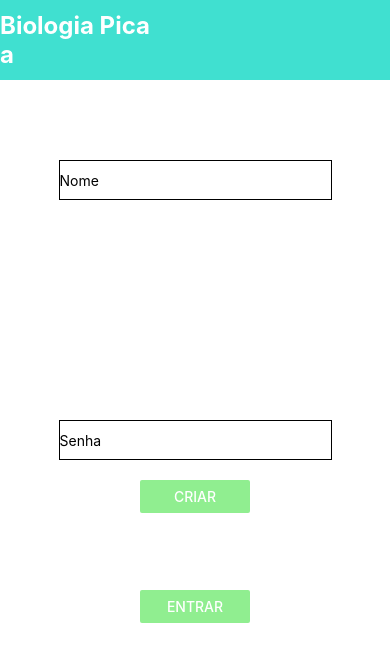
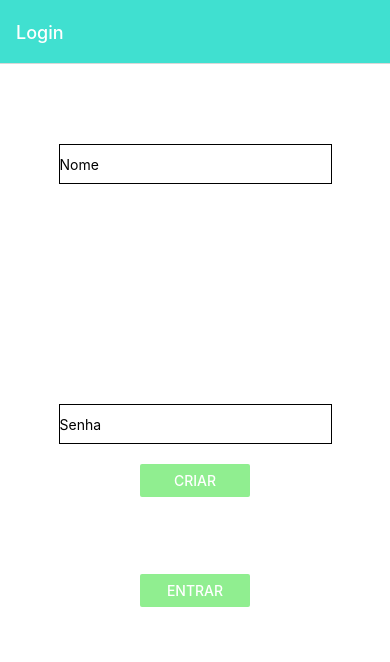
Before and after one commit to otbox/TCC, a React Native app in the folder client/: screen / in a window 390 px wide. Shown: the top 662 px of the page. Built offline with nearby package versions, Linux system fonts and the light colour scheme.

Commit message:
implementação do react navigation

```diff
--- a/client/App.tsx
+++ b/client/App.tsx
@@ -1,12 +1,23 @@
 import { SafeAreaView } from "react-native";
 import store from './shared/Store'
 import Login from "./pages/Login";
+import Home from "./pages/Home";
 import { Provider } from "react-redux";
+import { NavigationContainer } from '@react-navigation/native';
+import { createNativeStackNavigator } from '@react-navigation/native-stack';
+
+const Stack = createNativeStackNavigator();
 
 export default function App () {
   return (
     <Provider store = {store}>
-        <Login />
+
+      <NavigationContainer>
+        <Stack.Navigator initialRouteName="Login" screenOptions={{headerTintColor: 'white', headerStyle: {backgroundColor: '#40E0D0'}, animation:"default"}}>
+          <Stack.Screen name = "Login" component={Login}/>
+          <Stack.Screen name = "Home" component={Home}/>
+        </Stack.Navigator>
+      </NavigationContainer>
     </Provider>
   )
 }
--- a/client/package.json
+++ b/client/package.json
@@ -10,6 +10,8 @@
   },
   "dependencies": {
     "@expo/webpack-config": "^18.0.1",
+    "@react-navigation/native": "^6.1.6",
+    "@react-navigation/native-stack": "^6.9.12",
     "@reduxjs/toolkit": "^1.9.5",
     "axios": "^1.4.0",
     "expo": "~48.0.15",
@@ -17,6 +19,8 @@
     "react": "18.2.0",
     "react-dom": "^18.2.0",
     "react-native": "0.71.8",
+    "react-native-safe-area-context": "4.5.0",
+    "react-native-screens": "~3.20.0",
     "react-native-web": "~0.18.11",
     "react-redux": "^8.0.5"
   },
--- a/client/pages/Home.tsx
+++ b/client/pages/Home.tsx
@@ -0,0 +1,19 @@
+import { SafeAreaView } from "react-native-safe-area-context";
+import { Text, View } from "react-native/";
+import { useAppSelector } from "./hooks";
+import { SelectUser } from "../shared/Store/reducers/userReducer";
+
+export default function Home() {
+
+    const bb = useAppSelector(SelectUser);
+    return (
+        <SafeAreaView>
+            <View style = {{paddingLeft : 20}}>
+                <Text>User:</Text>
+                <Text>{bb?.id}</Text>
+                <Text>{bb?.name}</Text>
+                <Text>{bb?.passwd}</Text>
+            </View>
+        </SafeAreaView>
+    )
+};
--- a/client/pages/Login.tsx
+++ b/client/pages/Login.tsx
@@ -11,15 +11,15 @@ import userReducer, { SelectUser, setUserAction } from '../shared/Store/reducers
 import { UserType } from '../shared/types/UserType';
 
 
-export default function Login() {
+export default function Login({navigation}) {
   const [Name, SetName] = useState<string>("");
   const [Senha, SetSenha] = useState<string>("");
   const [Logged, SetLogged] = useState<boolean>()
 
-  let address1 = 'http://10.16.66.4:3001/api/';
+  let address1 = 'http://192.168.1.106:3001/api/';
   let address2 = 'http://localhost:3001/api/'
 
-  let address = Platform.OS !== 'web' ? address1 : address2
+  let address = Platform.OS !== 'web' ? address1 : address2;
   const dispatch = useAppDispatch();
   const Receive = () => {
     console.log(axios.get('http://localhost:3001/api/GetRegisters'))
@@ -28,6 +28,7 @@ export default function Login() {
   const Logando = () => {
     isLoginAccount({address: address, name:Name, passwd:Senha}).then((result) => {
       dispatch(setUserAction(result));
+      navigation.navigate('Home');
     }).catch(() => console.log("não encontrado"));
   }
 
@@ -40,10 +41,6 @@ export default function Login() {
 
   return (
     <View style={styles.container}>
-        <View style={styles.header}>
-          <Text style={{color:'white',fontWeight:'bold', fontSize: 24}}>Biologia Pica</Text>
-          <Text style={{color:'white',fontWeight:'bold', fontSize: 24}}>a</Text>
-        </View>
         <View style= {{marginTop:40, height: 300, width: '100%',justifyContent:'space-between', alignItems:'center'}}>
           <View style= {{marginTop:40, height: 300, width: '100%',justifyContent:'space-between', alignItems:'center'}}>
           <TextInput
```
Also changed, not shown: 2 other files (tests, documents, lock files or other folders).
